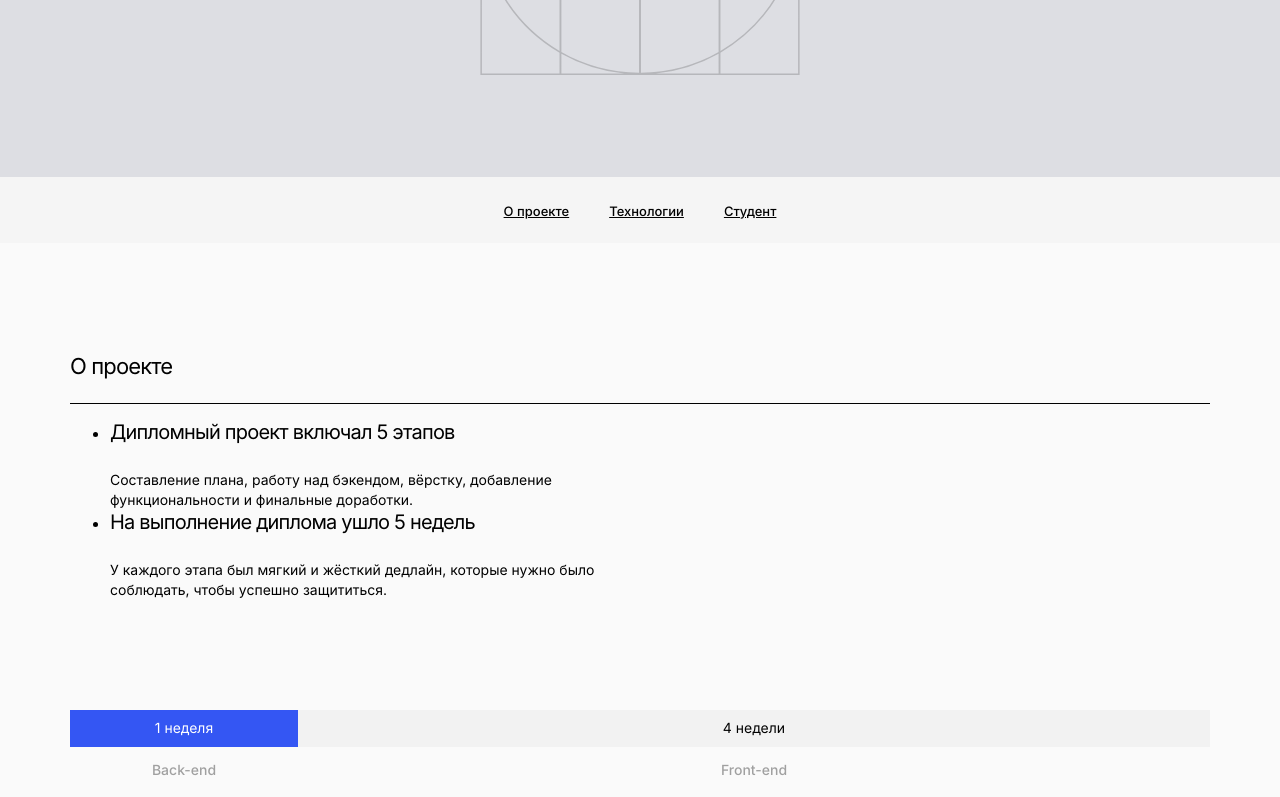
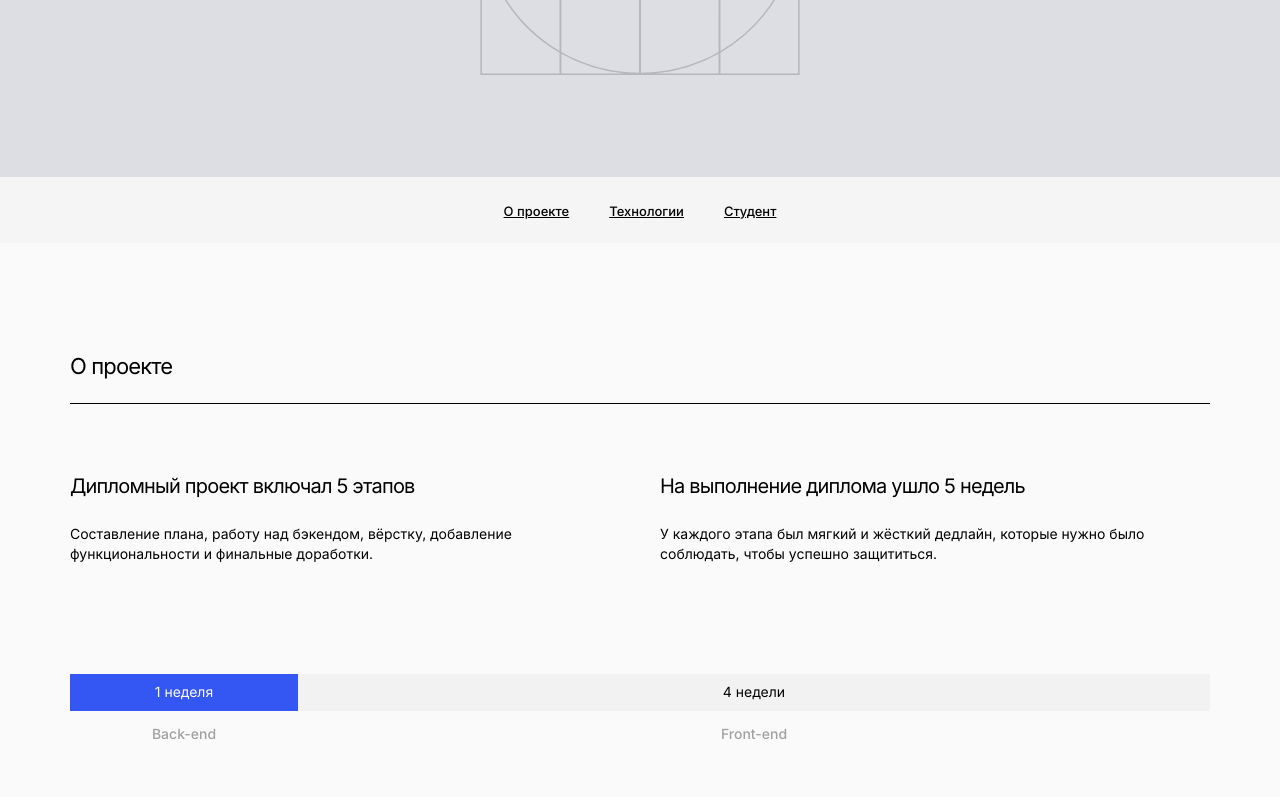
Before and after one commit to ShnaiderDanila/movies-explorer-frontend, a React (Create React App) app: page / in a window 1280 px wide. Shown: the part 421-1218 px from the top of the page. Built offline with nearby package versions, Linux system fonts and the light colour scheme.

Commit message:
fix: Add new css styles for the AboutProject component to ./src/components/Main/AboutProject/AboutProject.css

```diff
--- a/src/components/Main/AboutProject/AboutProject.css
+++ b/src/components/Main/AboutProject/AboutProject.css
@@ -2,8 +2,10 @@
   padding: 110px 70px;
 }
 
-.about-project__container {
+.about-project__info {
   margin: 70px 0 0 0;
+  padding: 0;
+  list-style-type: none;
   display: flex;
   justify-content: space-between;
 }
```
